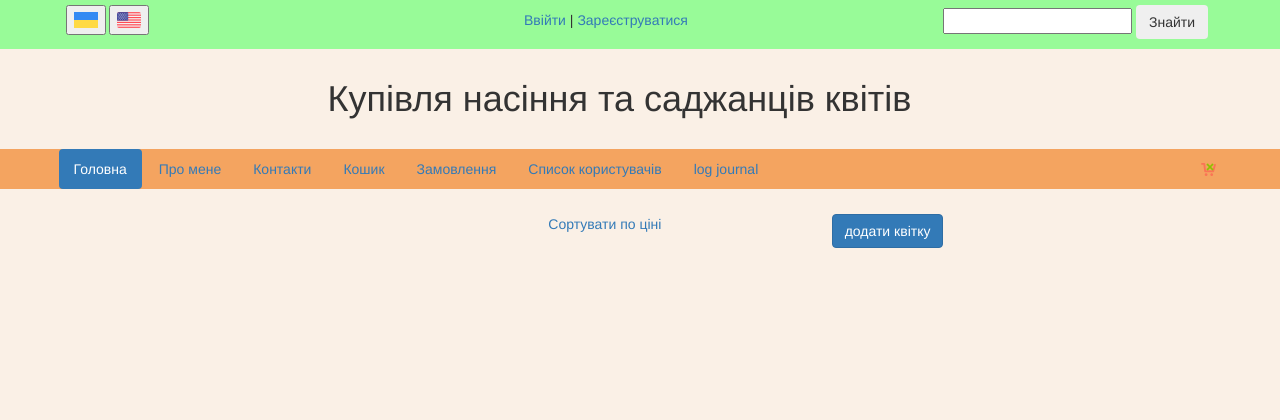
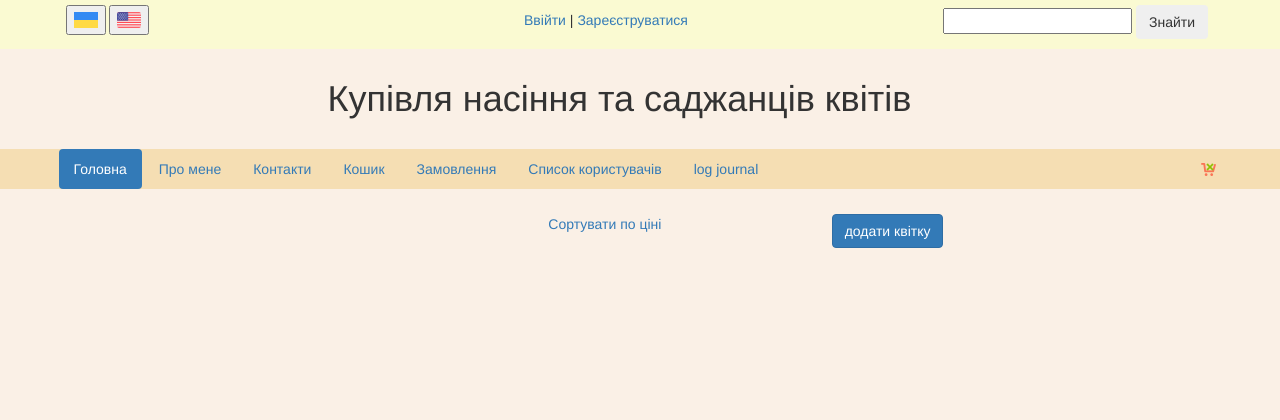
Before and after one commit to smolynets/market, a Django app: page / in a window 1280 px wide. Shown: the top 420 px of the page. Run offline with Django 3.2, Linux system fonts and the light colour scheme; data that the repository does not hold is empty; some libraries are stand-ins or nearby versions.

Commit message:
css base.html

```diff
--- a/shop/static/css/main.css
+++ b/shop/static/css/main.css
@@ -1,5 +1,5 @@
 .celing{
-	background-color: #98FB98;
+	background-color: #FAFAD2;
 }
 
 .registration{
@@ -29,7 +29,7 @@
 }
 
 .sub-header{
-	background-color: #F4A460;
+	background-color: #F5DEB3;
 }
 
 .main_menu{
--- a/shop/templates/shop/main.html
+++ b/shop/templates/shop/main.html
@@ -28,7 +28,7 @@
     <div class='row col-xs-10 col-xs-offset-1 content'>
 
         {% for fl in flowers %}
-             <div class="col-xs-3 lot">
+             <div class="col-md-3 lot">
                 <div class="thumbnail">
                     <img src="{{ fl.photo_main.url }}" alt="">
                     <div class="title_lot"><h4>{{ fl.title }}</h4></div>
```
